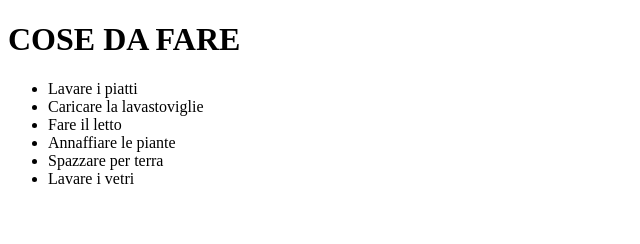
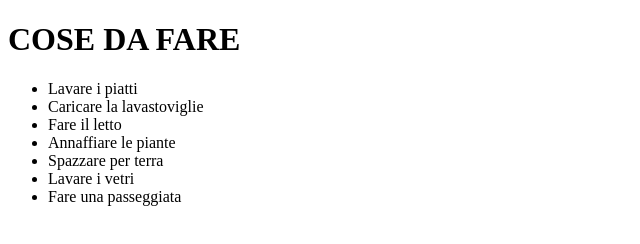
Before and after one commit to LoTognatti3/my-todo-list, a plain HTML site: page index.html in a window 1280 px wide. Shown: the whole page, without its empty margins (0-640 px from the left). Drawn offline with Linux system fonts and the light colour scheme.

Commit message:
Aggiornato index.html con nuovi contenuti

```diff
--- a/index.html
+++ b/index.html
@@ -13,6 +13,7 @@
         <li>Annaffiare le piante</li>
         <li>Spazzare per terra</li>
         <li>Lavare i vetri</li>
+        <li>Fare una passeggiata</li>
     </ul>
 </body>
 </html>
```
